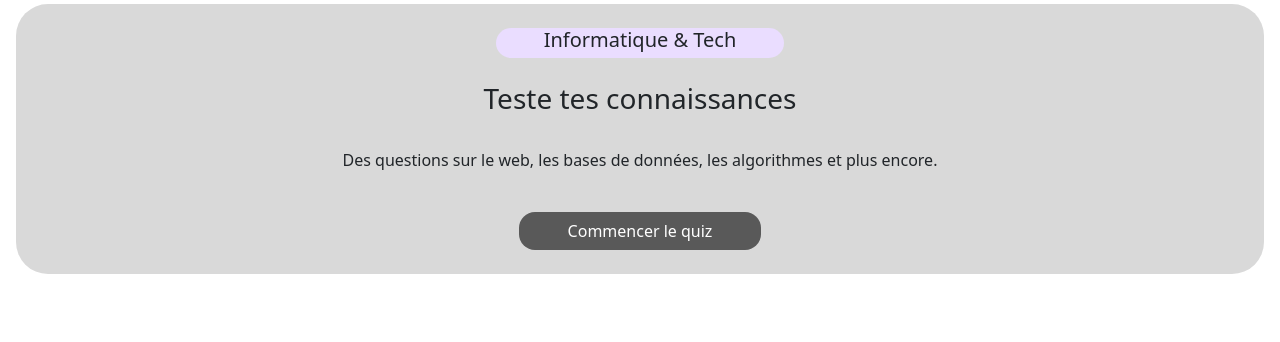
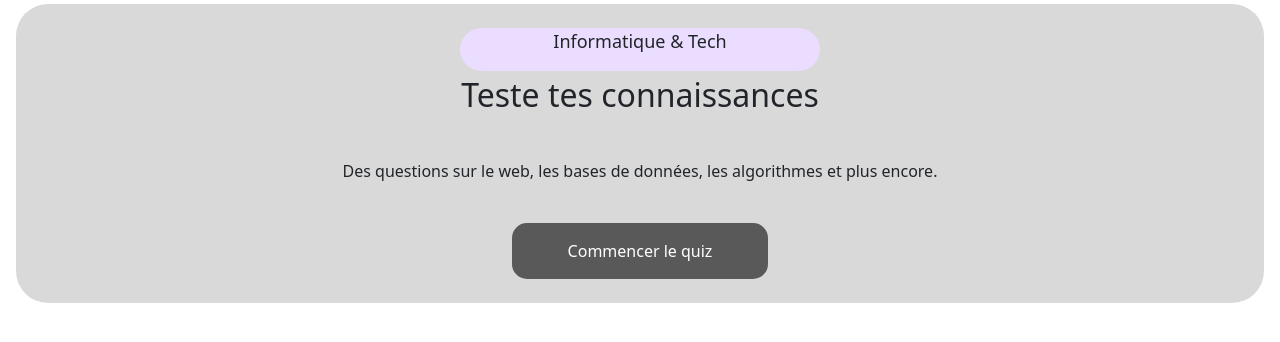
Before and after one commit to Icaress/WEB-QUIZZ, a PHP site: page /home.php in a window 1280 px wide. Shown: the part 107-449 px from the top of the page. Run offline with PHP 8.4, Linux system fonts and the light colour scheme.

Commit message:
Benja 29/04/2026 style added

```diff
--- a/home.css
+++ b/home.css
@@ -1,5 +1,6 @@
 .container-fluid {
     padding-inline: 0;
+    min-width: 387px;
 }
 
 .navbar {
@@ -32,6 +33,20 @@ nav div button {
 body #desc button {
     color: white;
     background: #595959;
+    border-radius: 15px;
+    padding: 15px 55px;
+}
+
+body div div.d-inline-block {
+    background-color: #EADDFF;
+    height: fit-content;
+    width: 30%;
+    min-width: 221px;
+    font-size: large;
+}
+
+body div .p1 {
+    font-size: xx-large;
 }
 
 @media (max-width: 992px) {
--- a/home.php
+++ b/home.php
@@ -15,15 +15,15 @@
 
 <body>
     <div class="text-center m-3 p-4 rounded-5" id="desc">
-        <div class="d-inline-block px-5 rounded-5" style="background-color: #EADDFF; height: 30px;">
-            <h5>Informatique & Tech</h5>
+        <div class="d-inline-block px-5 rounded-5">
+            <p>Informatique & Tech</p>
         </div>
-        <br><br>
-        <h3>Teste tes connaissances </h3>
+        <br>
+        <p class="p1">Teste tes connaissances </p>
         <br>
         <p>Des questions sur le web, les bases de données, les algorithmes et plus encore.</p>
         <br>
-        <button type="submit" class="btn px-5 rounded-4">Commencer le quiz</button>
+        <button type="submit" class="btn">Commencer le quiz</button>
     </div>
 </body>
 
```
